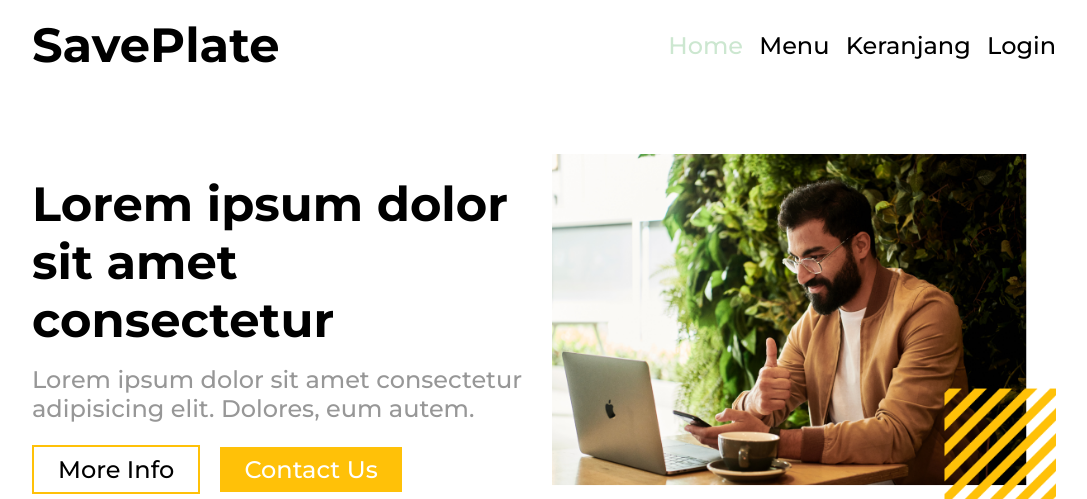
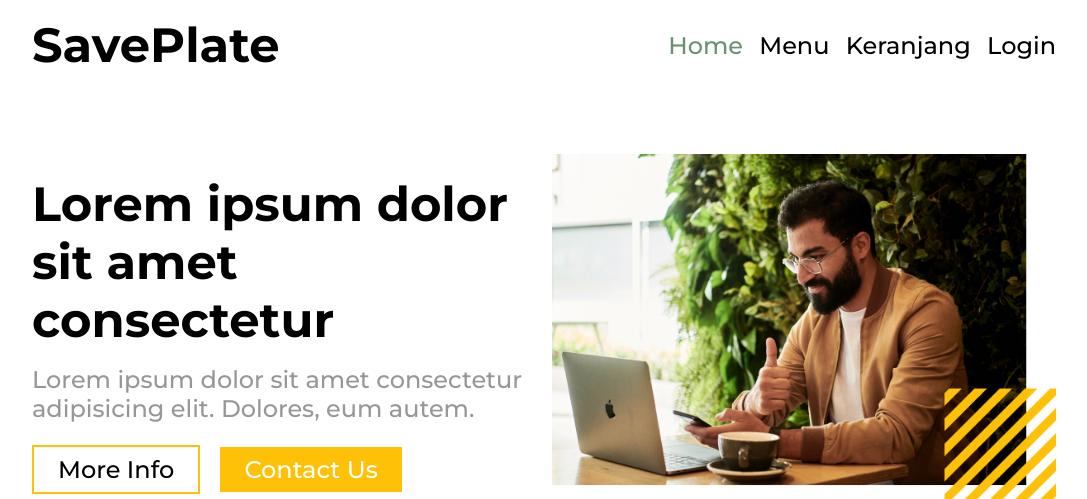
Before and after one commit to Maurennn/SavePlate, a PHP site: page / in a window 1280 px wide, with the pointer over the restyled element. Shown: the top 499 px of the page, without its empty margins (96-1183 px from the left). Run offline with PHP 8.4, Linux system fonts and the light colour scheme.

Commit message:
update warna navbar ijo

```diff
--- a/style.css
+++ b/style.css
@@ -98,7 +98,7 @@ nav > a {
 }
 
 nav > a:hover {
-    color: #CCE7D0;
+    color: #6b9071;
 }
 
 #landing {
```
